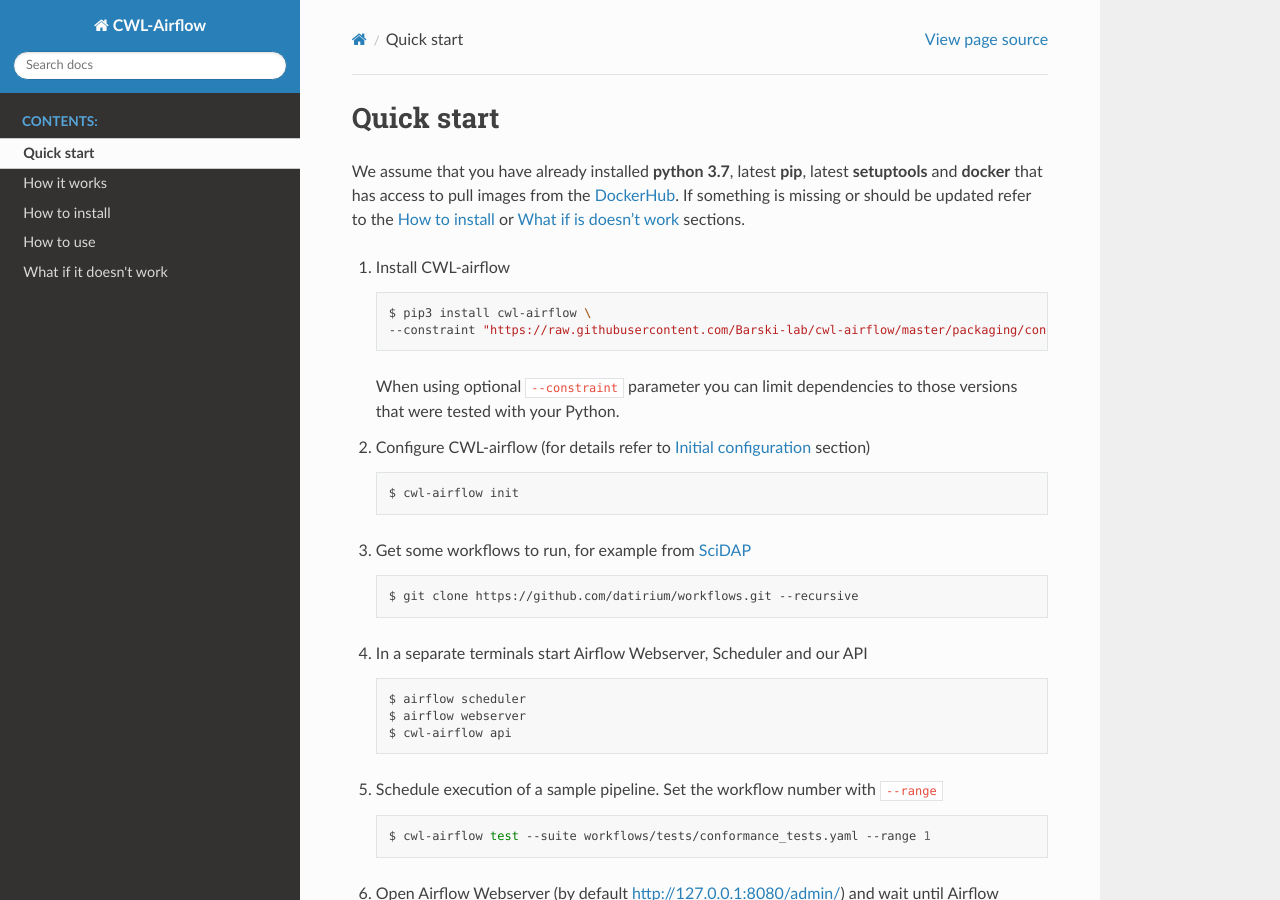
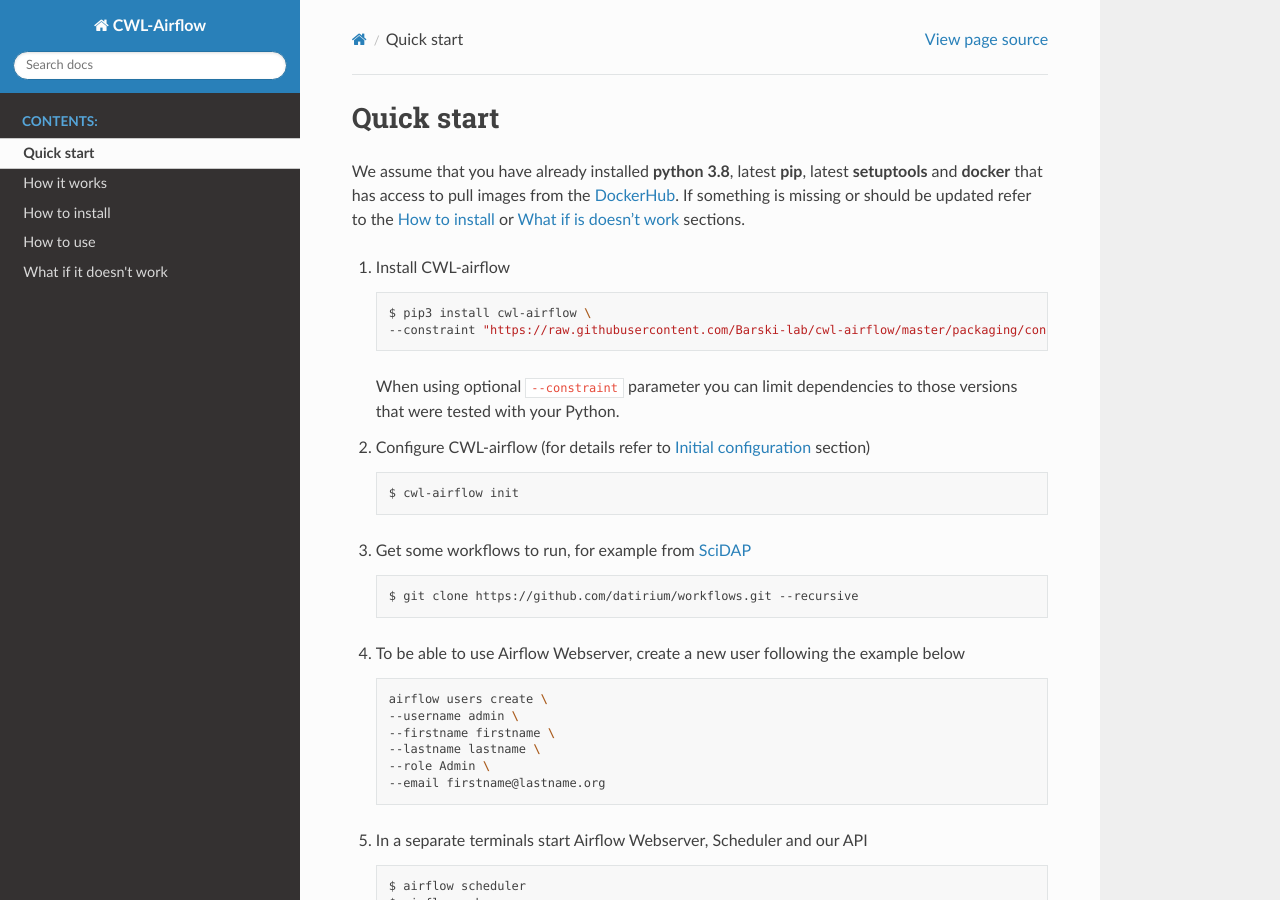
Before and after one commit to Barski-lab/cwl-airflow, a Sphinx documentation site: the page built from docs/readme/quick_start.md, in a window 1280 px wide and 900 px high. Built offline with Sphinx 7.4.7 and the Read the Docs theme 2.0.0, drawn with Linux system fonts in a browser that asks for light colours.

Commit message:
Update docs

````diff
--- a/docs/index.rst
+++ b/docs/index.rst
@@ -19,7 +19,7 @@
    :target: https://pepy.tech/project/cwl-airflow
 
 
-Python package to extend `Apache-Airflow 1.10.12 <https://airflow.apache.org>`_ functionality with `CWL v1.1 <https://www.commonwl.org/v1.1/>`_ support.
+Python package to extend `Apache-Airflow 2.0.0 <https://airflow.apache.org>`_ functionality with `CWL v1.1 <https://www.commonwl.org/v1.1/>`_ support.
 
 .. raw:: html
 
--- a/docs/readme/quick_start.md
+++ b/docs/readme/quick_start.md
@@ -1,6 +1,6 @@
 # Quick start
 
-We assume that you have already installed **python 3.7**, latest **pip**, latest **setuptools**
+We assume that you have already installed **python 3.8**, latest **pip**, latest **setuptools**
 and **docker** that has access to pull images from the [DockerHub](https://hub.docker.com/).
 If something is missing or should be updated refer to the [How to install](./how_to_install.md)
 or [What if is doesn't work](./what_if_it_doesnt_work.md) sections.
@@ -8,7 +8,7 @@
 1. Install CWL-airflow
     ```sh
     $ pip3 install cwl-airflow \
-    --constraint "https://raw.githubusercontent.com/Barski-lab/cwl-airflow/master/packaging/constraints/constraints-3.7.txt"
+    --constraint "https://raw.githubusercontent.com/Barski-lab/cwl-airflow/master/packaging/constraints/constraints-3.8.txt"
     ```
     When using optional `--constraint` parameter you can limit dependencies to those versions that were tested with your Python.
 
@@ -22,14 +22,24 @@
     $ git clone https://github.com/datirium/workflows.git --recursive
     ```
 
-4. In a separate terminals start Airflow Webserver, Scheduler and our API
+4. To be able to use Airflow Webserver, create a new user following the example below
+   ```sh
+   airflow users create \
+   --username admin \
+   --firstname firstname \
+   --lastname lastname \
+   --role Admin \
+   --email firstname@lastname.org
+   ```
+
+5. In a separate terminals start Airflow Webserver, Scheduler and our API
    ```sh
    $ airflow scheduler
    $ airflow webserver
    $ cwl-airflow api
    ```
 
-5. Schedule execution of a sample pipeline. Set the workflow number with `--range`
+6. Schedule execution of a sample pipeline. Set the workflow number with `--range`
     ```sh
     $ cwl-airflow test --suite workflows/tests/conformance_tests.yaml --range 1
     ```
````
Also changed, not shown: docs/readme/how_it_works.md (+1 -1 lines), docs/readme/how_to_install.md (+4 -7 lines), docs/readme/how_to_use.md (+6 -5 lines).
